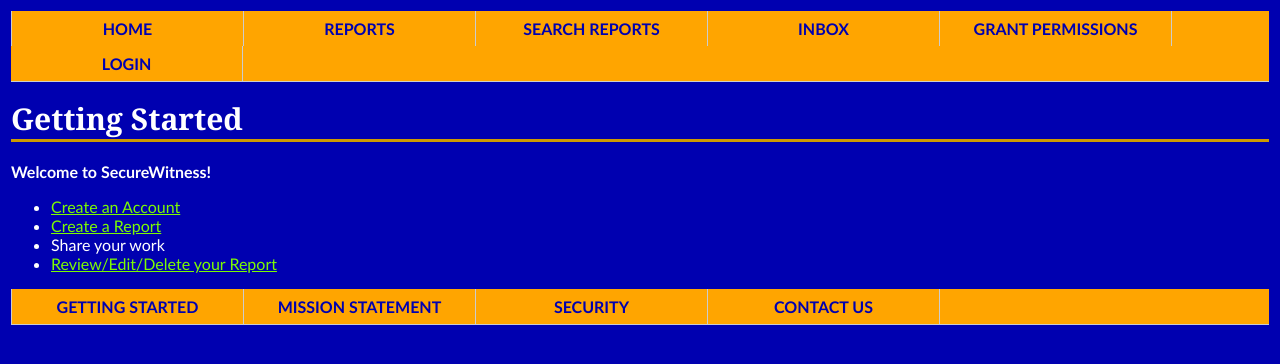
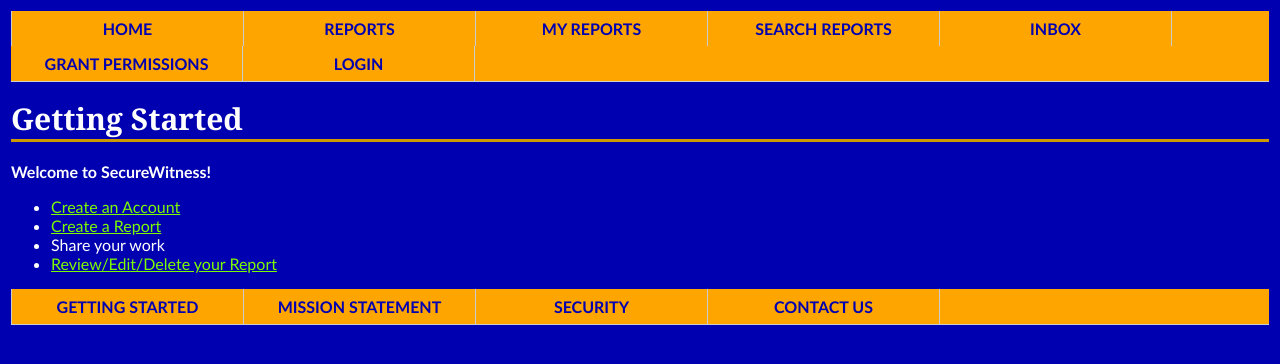
Before and after one commit to bmblank/cs3240-f15-team11, a Django app: page /about/ in a window 1280 px wide. Shown: the top 364 px of the page. Run offline with Django 3.2, Linux system fonts and the light colour scheme.

Commit message:
my reports added to nav bar

```diff
--- a/index/templates/index/base.html
+++ b/index/templates/index/base.html
@@ -95,6 +95,7 @@
 <ul id="nav">
     <li class="ui"><a class="one" href="/home/">Home</a></li>
     <li class="ui"><a class="one" href="/report/">Reports</a></li>
+    <li class="ui"><a class="one" href="/yourreports/">My Reports</a></li>
     <li class="ui"><a class="one" href="/search/">Search Reports</a></li>
     <li class="ui"><a class="one" href="{% url 'inbox_list' %}">Inbox</a></li>
     <li class="ui"><a class="one" href="/givepermissions/">Grant Permissions</a></li>
```
